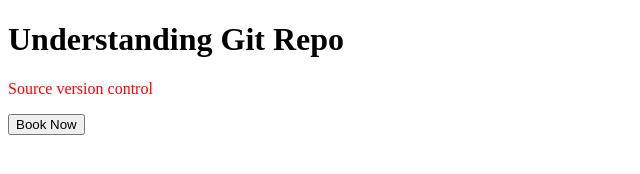
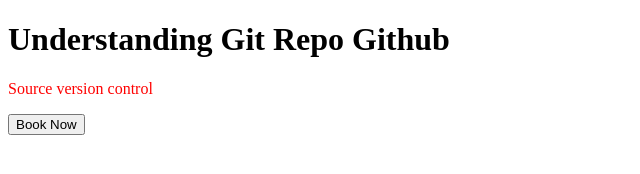
Before and after one commit to vishwa1924/Git-training1, a plain HTML site: page index.html in a window 1280 px wide. Shown: the whole page, without its empty margins (0-640 px from the left). Drawn offline with Linux system fonts and the light colour scheme.

Commit message:
modified Github  index.html

```diff
--- a/index.html
+++ b/index.html
@@ -3,7 +3,7 @@
 
 <body>
 
-    <h1>Understanding Git Repo</h1>
+    <h1>Understanding Git Repo Github</h1>
     <p style="color:red">Source version control</p>
     <button>Book Now</button>
 
```
